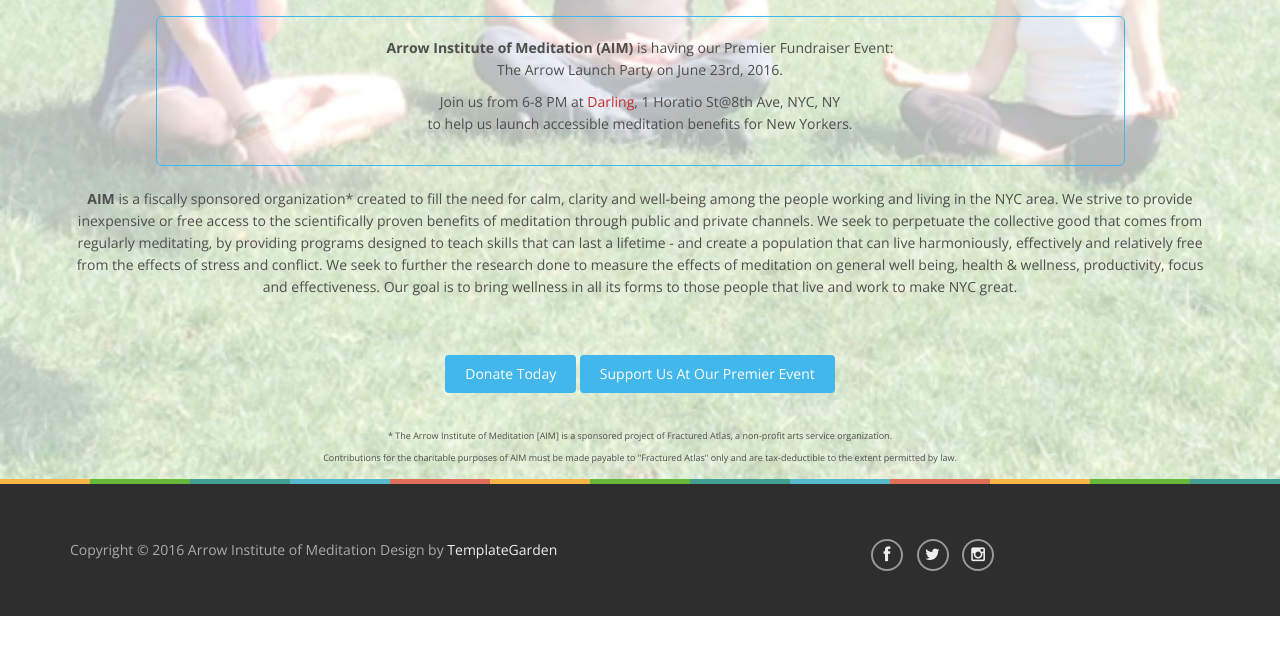
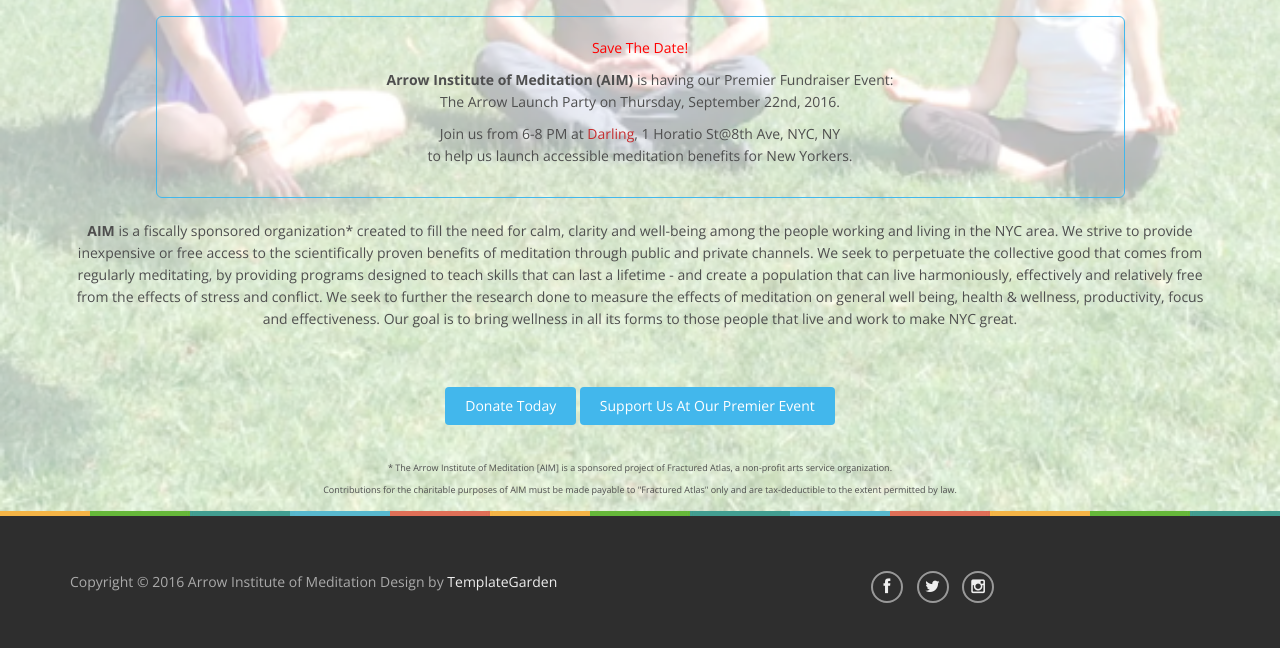
Before and after one commit to arrowmeditation/arrowmeditation.github.io, a plain HTML site: page index.html in a window 1280 px wide. Shown: the part 309-957 px from the top of the page. Before the commit the page ends 925 px from the top, so only its background shows below. Drawn offline with nearby package versions, Linux system fonts and the light colour scheme.

Commit message:
Update index.html

```diff
--- a/index.html
+++ b/index.html
@@ -64,10 +64,11 @@
                      <p><img src="images/aim-logo-bug.png">
                      <br />
                      <br />
-                     <div class="special-ol"><Strong>Arrow Institute of Meditation (AIM)</strong> is having our
+                     <div class="special-ol"><p style="color: red;">Save The Date!</strong></p>
+                     <Strong>Arrow Institute of Meditation (AIM)</strong> is having our
                      Premier Fundraiser Event:
                      <br>
-                     The Arrow Launch Party on June 23rd, 2016.
+                     The Arrow Launch Party on Thursday, September 22nd, 2016.
                      </p>
                      <p>Join us from 6-8 PM at <a href="http://www.darlingnyc.com">Darling</a>, 1 Horatio St@8th Ave,
                      NYC, NY
```
